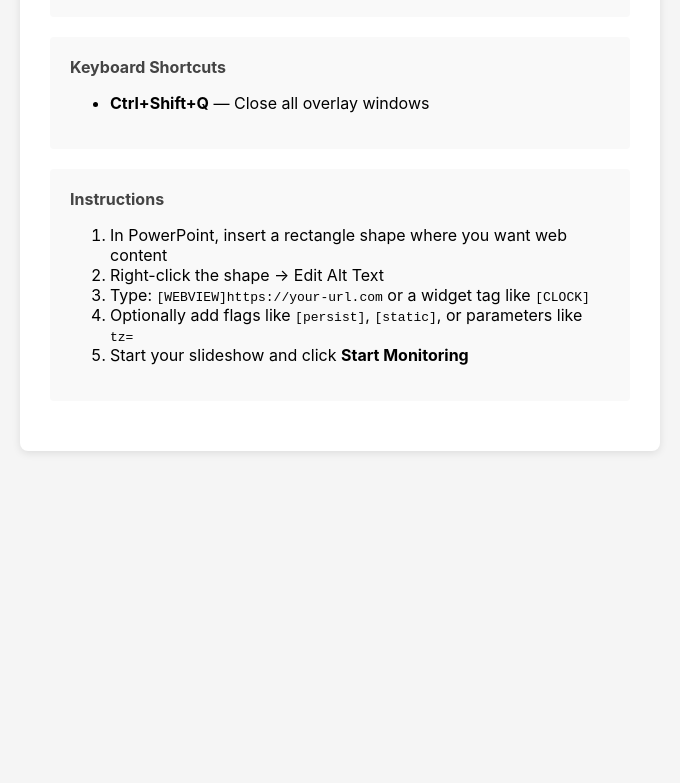
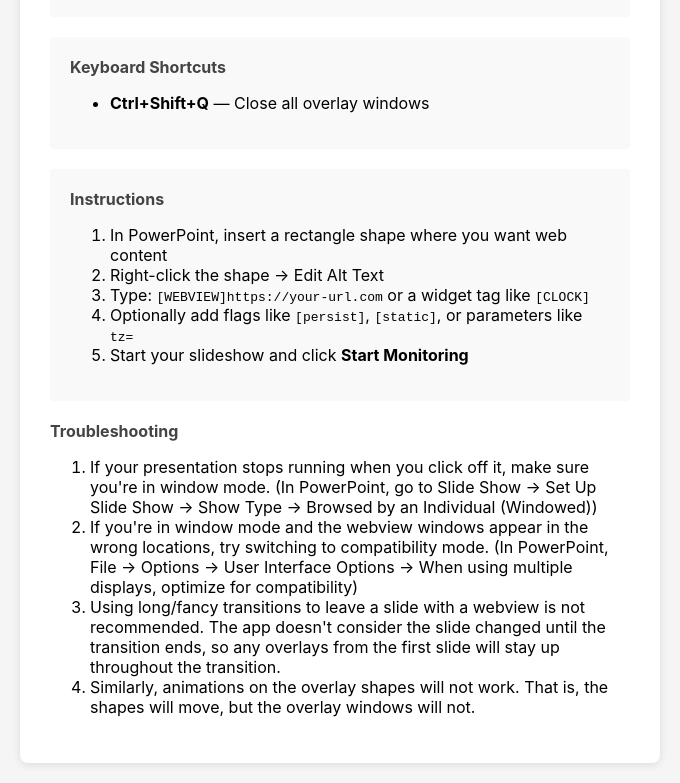
Before and after one commit to Why3v3rN07/PPT_WebView_Overlay, an Electron app: page index.html in a window 680 px wide. Shown: the part 2132-2915 px from the top of the page. Before the commit the page ends 2603 px from the top, so only its background shows below. Drawn offline with Linux system fonts and the light colour scheme; no server answers.

Commit message:
troubleshooting instructions

```diff
--- a/index.html
+++ b/index.html
@@ -411,6 +411,17 @@
         </ol>
     </div>
 
+    <!-- Troubleshooting -->
+    <div>
+        <h2>Troubleshooting</h2>
+        <ol>
+            <li>If your presentation stops running when you click off it, make sure you're in window mode. (In PowerPoint, go to Slide Show -> Set Up Slide Show -> Show Type -> Browsed by an Individual (Windowed))</li>
+            <li>If you're in window mode and the webview windows appear in the wrong locations, try switching to compatibility mode. (In PowerPoint, File -> Options -> User Interface Options -> When using multiple displays, optimize for compatibility)</li>
+            <li>Using long/fancy transitions to leave a slide with a webview is not recommended. The app doesn't consider the slide changed until the transition ends, so any overlays from the first slide will stay up throughout the transition. </li>
+            <li>Similarly, animations on the overlay shapes will not work. That is, the shapes will move, but the overlay windows will not. </li>
+        </ol>
+    </div>
+
     <div class="status" id="status">Ready.</div>
 </div>
 
```
